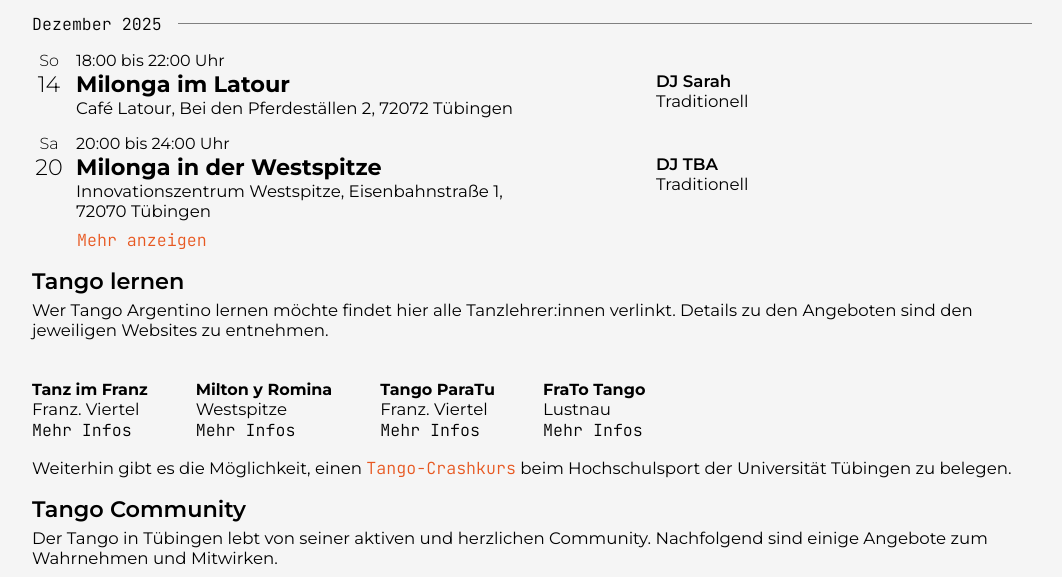
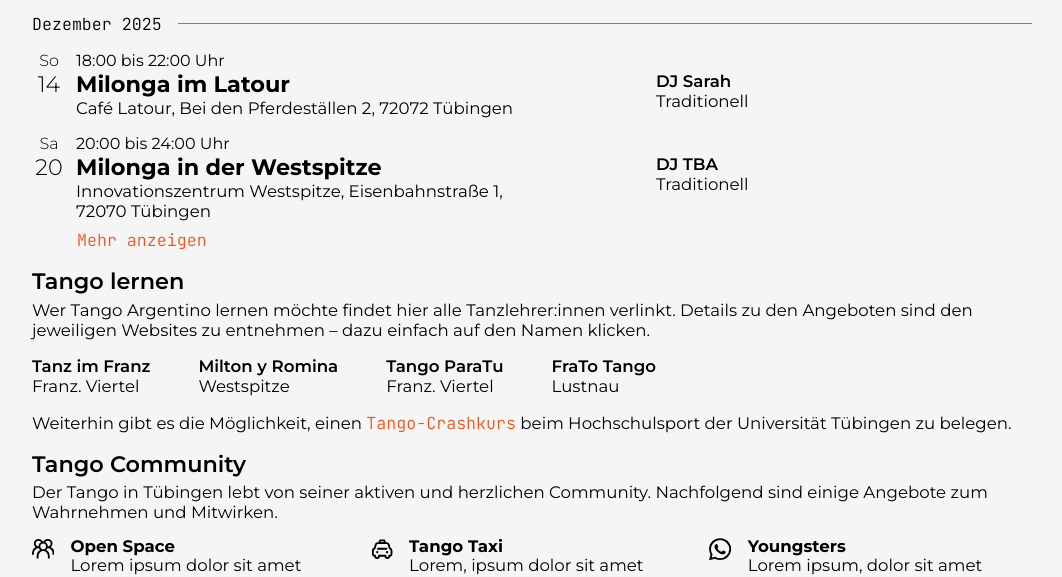
Before and after one commit to christian-leroy/playground, a plain HTML site: page index.html in a window 1280 px wide. Shown: the part 158-735 px from the top of the page, without its empty margins (108-1170 px from the left). Drawn offline with Linux system fonts and the light colour scheme.

Commit message:
moved teacher link

```diff
--- a/index.html
+++ b/index.html
@@ -63,7 +63,9 @@
 
 <div class = "section" id = "lernen">
     <h1>Tango lernen</h1>
-    <p>Wer Tango Argentino lernen möchte findet hier alle Tanzlehrer:innen verlinkt. Details zu den Angeboten sind den jeweiligen Websites zu entnehmen.</p> <br>
+    <p>
+        Wer Tango Argentino lernen möchte findet hier alle Tanzlehrer:innen verlinkt.
+        Details zu den Angeboten sind den jeweiligen Websites zu entnehmen – dazu einfach auf den Namen klicken.</p>
 </div>
 
 <div class = "teacher-container">
--- a/style.css
+++ b/style.css
@@ -71,6 +71,11 @@ a:hover{
     font-weight: 500;
     color: black;
 }
+
+.header-container a:hover{
+    color: var(--accent-color);
+}
+
 .header-container{
             width: 100%;
             display: flex;
@@ -249,11 +254,16 @@ a:hover{
     flex-direction: column;
 }
 
-.teacher-name{
-    font-size: 1rem;
+.teacher-name a{
+    font-family: var(--primary-font);
+    font-weight: 600;
+    font-size: var(--medium);
+    color: black;
 }
 
-
+.teacher-name a:hover{
+    color: var(--accent-color);
+}
 
 .community-container{
     display: grid;
--- a/teacher-list.js
+++ b/teacher-list.js
@@ -33,9 +33,8 @@ function displayTeachers(){
         `
         <article class = "teacher">
         <div class = teacher-info>
-            <h2 class = "teacher-name">${teacherName}</h2>
+            <h2 class = "teacher-name"><a href=${teacherLink} target="_blank">${teacherName} </a></h2>
             <p class = "teacher-location">${teacherLoc}</p>
-            <a class = "teacher-link" href =${teacherLink} target="_blank">Mehr Infos</a>
         </div>
         </article>
         `
```
